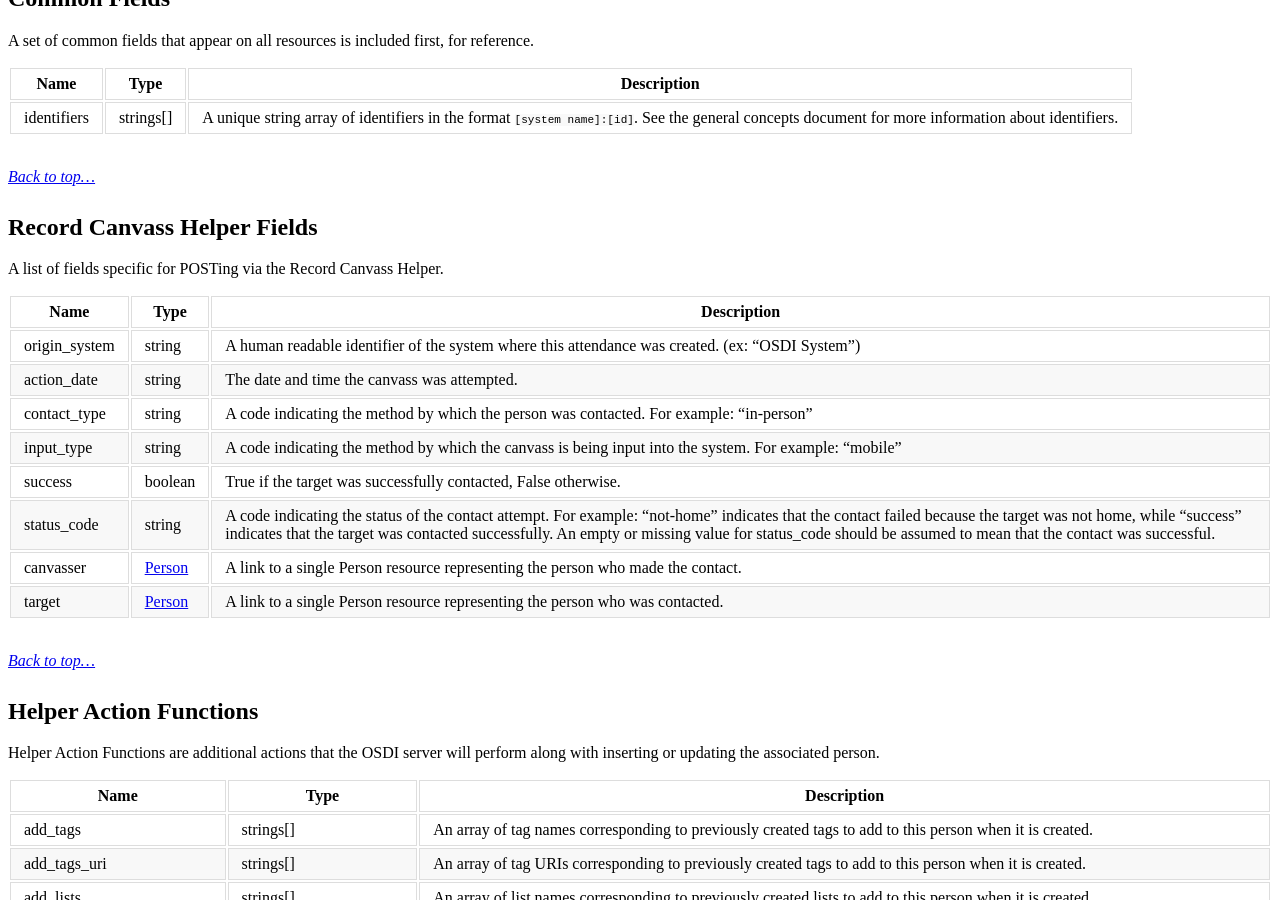
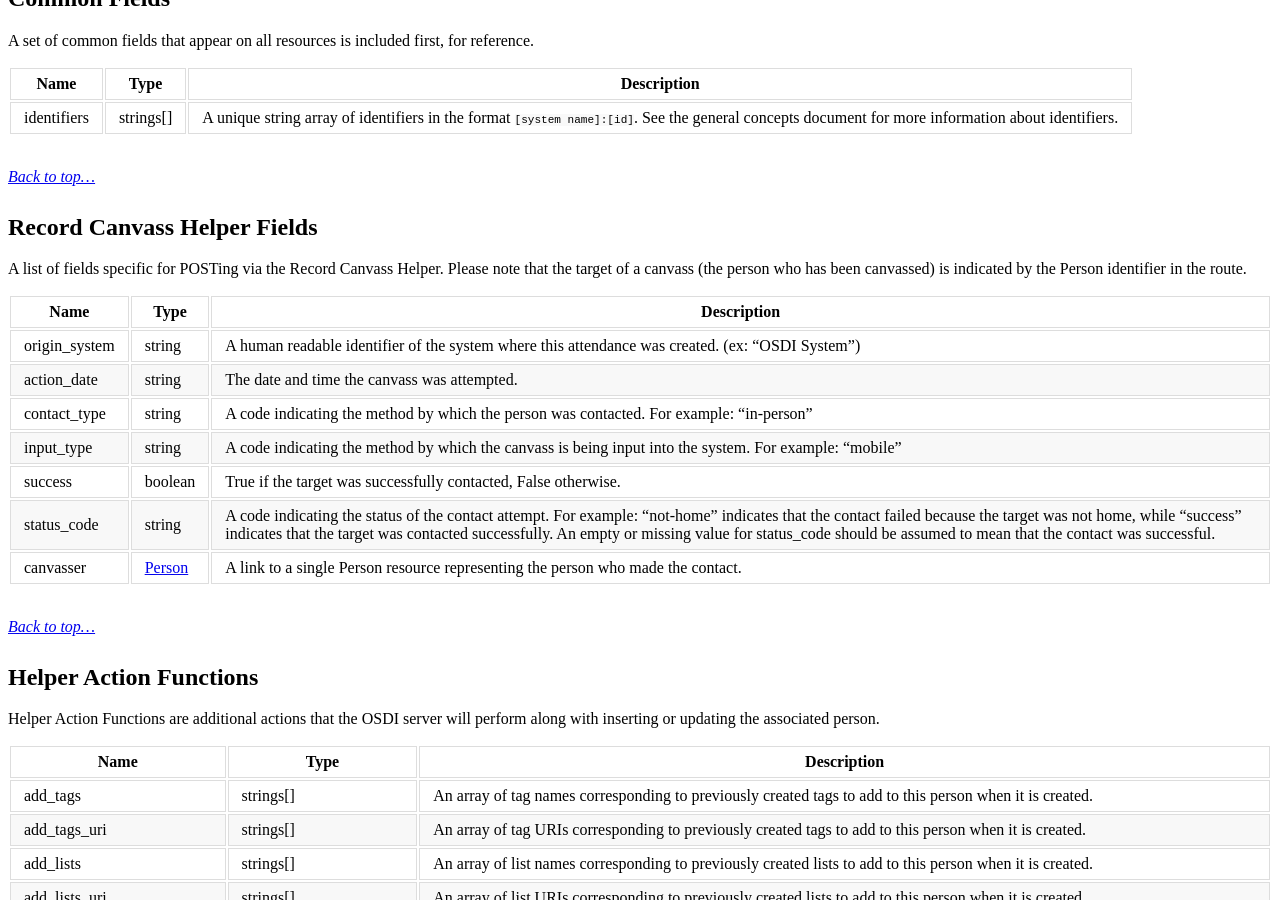
Before and after one commit to opensupporter/osdi-docs, a Jekyll site: the page built from record_canvass.md, in a window 1280 px wide and 900 px high, scrolled down 1762 px. Built offline with Jekyll 4.4.1, drawn with Linux system fonts in a browser that asks for light colours; a style sheet for code colours, icons or effects is not loaded.

Commit message:
Correct record canvass helper docs surrounding where the Target is indicated.
Signed-off-by: shaisachs <ssachs@ngpvan.com>

```diff
--- a/record_canvass.md
+++ b/record_canvass.md
@@ -50,7 +50,7 @@ _[Back to top...](#)_
 
 ### Record Canvass Helper Fields
 
-A list of fields specific for POSTing via the Record Canvass Helper.
+A list of fields specific for POSTing via the Record Canvass Helper.  Please note that the target of a canvass (the person who has been canvassed) is indicated by the Person identifier in the route.
 
 | Name          | Type      | Description
 |-----------    |-----------|-----------|--------------
@@ -61,7 +61,6 @@ A list of fields specific for POSTing via the Record Canvass Helper.
 | success      | boolean | True if the target was successfully contacted, False otherwise.
 | status_code  | string | A code indicating the status of the contact attempt.  For example: "not-home" indicates that the contact failed because the target was not home, while "success" indicates that the target was contacted successfully.  An empty or missing value for status_code should be assumed to mean that the contact was successful.
 | canvasser          |[Person](people.html) | A link to a single Person resource representing the person who made the contact.
-| target         |[Person](people.html) | A link to a single Person resource representing the person who was contacted.
 
 _[Back to top...](#)_
 
```
